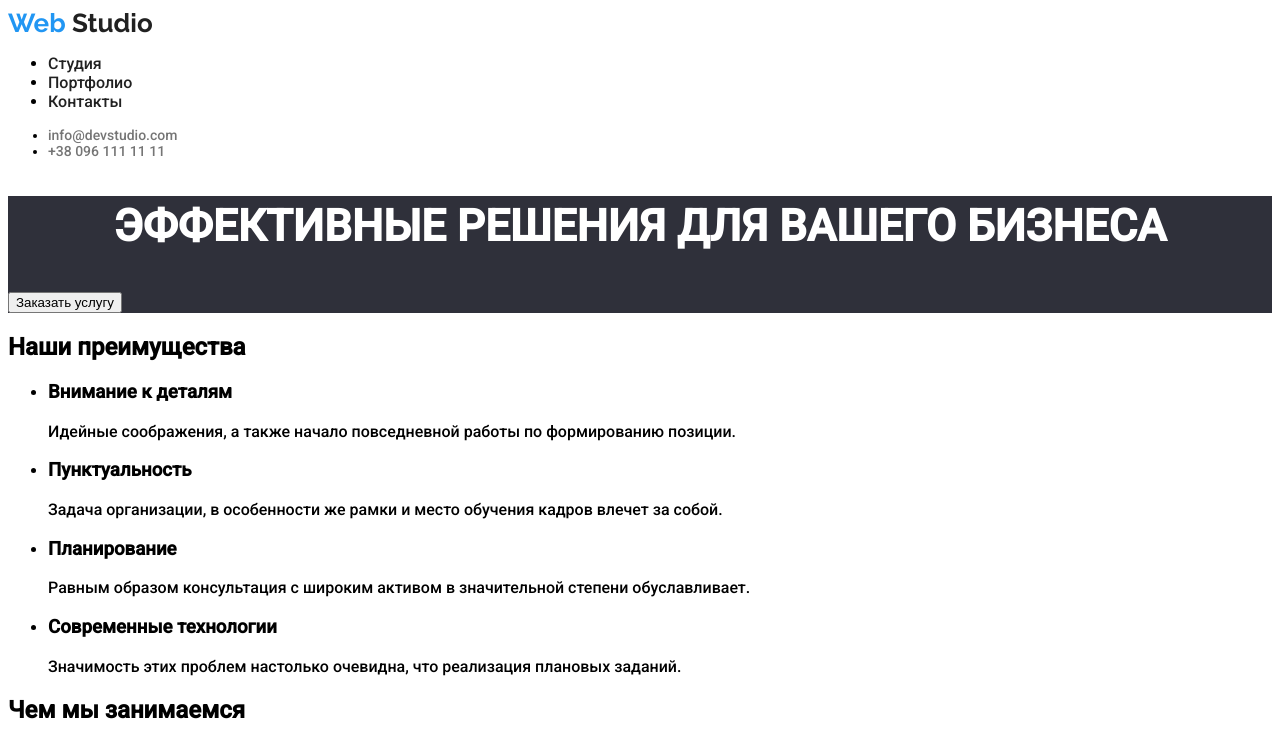
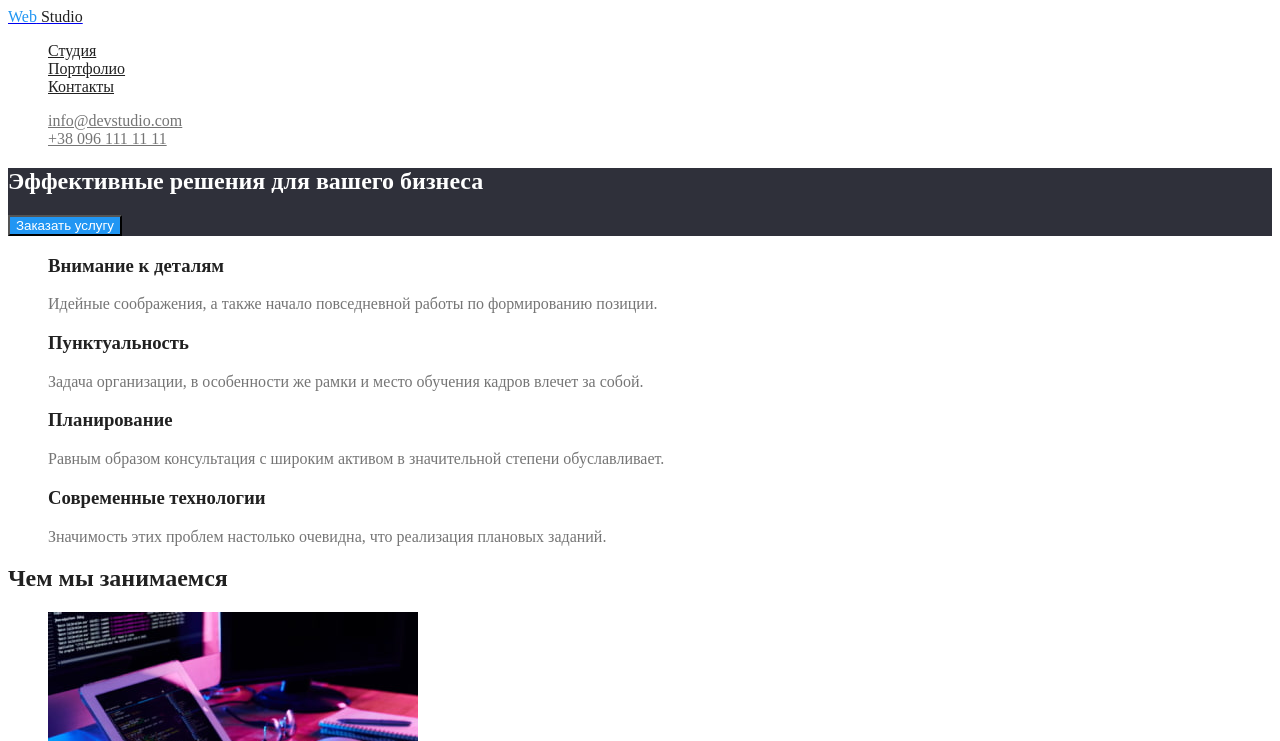
Before and after one commit to deniskodak/goit-markup-hw-02, a plain HTML site: page index.html in a window 1280 px wide. Shown: the top 741 px of the page. Drawn offline with Linux system fonts and the light colour scheme.

Commit message:
Улучшает классы и стили для страницы Студия

```diff
--- a/css/style.css
+++ b/css/style.css
@@ -1,79 +1,96 @@
-/* Стили для логотипа */
-.logo {
-  font-family: 'Raleway', sans-serif;
-  font-size: 26px;
-  text-decoration: none;
-  font-weight: bold;
+/* primary #757575; */
+/* title #212121; */
+/* accent #2196F3; */
+/* Footer contacts rgba(255, 255, 255, 0.6 */
+
+:root {
+  --primary-text-color: #757575;
+  --title-text-color: #212121;
+  --accent-text-color: #2196f3;
+  --footer-contacts-color: rgba(255, 255, 255, 0.6);
+  --primary-white-color: #ffffff;
+  --primary-bg-color: #2f303a;
+  --secondary-bg-color: #f5f4fa;
+}
+/* Отключает точки в списках */
+.list {
+  list-style: none;
+}
+/* Стили цвета для текста body  */
+body {
+  color: var(--primary-text-color);
 }
 
-.logo-part1 {
-  color: #2196f3;
+/* Стили цвета для заголовков */
+.section .title {
+  color: var(--title-text-color);
 }
 
-.logo-header .logo-part2 {
-  color: #212121;
+/* Стили для ссылок навигации */
+.site-nav .link {
+  color: var(--title-text-color);
 }
-.logo-footer .logo-part2 {
-  color: white;
-}
-/* Стили для боди*/
-body {
-  font-family: 'Roboto', sans-serif;
+.site-nav .link:hover,
+.site-nav .link:focus {
+  color: var(--accent-text-color);
 }
 
-/* Стили для подвала */
-.contacts {
-  font-style: normal;
-  font-weight: normal;
-  font-size: 14px;
+/* Стили для контактов почты и тел. */
+.contacts-header .link {
+  color: var(--primary-text-color);
 }
-.contacts-header .link {
-  line-height: 16px;
-  color: #757575;
+.contacts-footer .link {
+  color: var(--footer-contacts-color);
+}
+.contacts .link:hover,
+.contacts .link:focus {
+  color: var(--accent-text-color);
 }
 
-.contacts-footer .link {
-  line-height: 24px;
-  color: rgba(255, 255, 255, 0.6);
+/* Стили для места локации */
+.contacts .location {
+  color: var(--primary-white-color);
 }
 
-.location {
-  color: #ffffff;
-  font-style: normal;
-  font-weight: normal;
-  font-size: 14px;
-  line-height: 24px;
-}
-footer {
-  background: #2f303a;
+/* Стили для логотипа */
+.logo .logo-web {
+  color: var(--accent-text-color);
 }
 
-/* Стили для секции Команда*/
-.our-team {
-  background: #f5f4fa;
+.logo-header .logo-studio {
+  color: var(--title-text-color);
 }
-/* Стили для секции Героя*/
+.logo-footer .logo-studio {
+  color: var(--primary-white-color);
+}
+.logo:hover,
+.logo:focus {
+  color: var(--accent-text-color);
+}
+/* Стили секции Героя */
+.hero .title {
+  color: var(--primary-white-color);
+}
 .hero {
-  background: #2f303a;
-}
-.hero h1 {
-  color: #ffffff;
-  font-style: normal;
-  font-weight: 900;
-  font-size: 44px;
-  line-height: 60px;
-  text-align: center;
-  text-transform: uppercase;
-}
-/* Стили для ссылок*/
-.link:hover {
-  color: blue;
+  background-color: var(--primary-bg-color);
 }
 
-.link {
-  text-decoration: none;
+/* Стили для кнопки */
+.button.primary {
+  color: var(--primary-white-color);
+  background-color: var(--accent-text-color);
+}
+.button:hover,
+.button:focus {
+  color: var(--accent-text-color);
 }
 
-nav .link {
-  color: #212121;
+/*Стили для подвала */
+footer {
+  background-color: var(--primary-bg-color);
 }
+
+/* Стили для секции Команда */
+.our-team {
+  background-color: var(--secondary-bg-color);
+}
--- a/index.html
+++ b/index.html
@@ -15,17 +15,17 @@
     <header>
       <nav>
         <a class="logo logo-header" href="./">
-          <span class="logo-part1">Web</span>
-          <span class="logo-part2">Studio</span>
+          <span class="logo-web">Web</span>
+          <span class="logo-studio">Studio</span>
         </a>
-        <ul>
+        <ul class="site-nav list">
           <li><a class="link" href="index.html">Студия</a></li>
           <li><a class="link" href="portfolio.html">Портфолио</a></li>
           <li><a class="link" href="">Контакты</a></li>
         </ul>
       </nav>
 
-      <ul class="contacts contacts-header">
+      <ul class="contacts contacts-header list">
         <li>
           <a class="link" href="mailto:info@devstudio.com"
             >info@devstudio.com</a
@@ -40,36 +40,36 @@
     <main>
       <!-- Вступление -->
       <section class="hero">
-        <h1>Эффективные решения для вашего бизнеса</h1>
-        <button type="button">Заказать услугу</button>
+        <h1 class="title">Эффективные решения для вашего бизнеса</h1>
+        <button type="button" class="button primary">Заказать услугу</button>
       </section>
       <!-- Преимущества -->
-      <section class="our-advantage">
-        <h2>Наши преимущества</h2>
-        <ul>
+      <section class="section">
+        <h2 hidden>Наши преимущества</h2>
+        <ul class="features-list list">
           <li>
-            <h3>Внимание к деталям</h3>
+            <h3 class="title">Внимание к деталям</h3>
             <p>
               Идейные соображения, а также начало повседневной работы по
               формированию позиции.
             </p>
           </li>
           <li>
-            <h3>Пунктуальность</h3>
+            <h3 class="title">Пунктуальность</h3>
             <p>
               Задача организации, в особенности же рамки и место обучения кадров
               влечет за собой.
             </p>
           </li>
           <li>
-            <h3>Планирование</h3>
+            <h3 class="title">Планирование</h3>
             <p>
               Равным образом консультация с широким активом в значительной
               степени обуславливает.
             </p>
           </li>
           <li>
-            <h3>Современные технологии</h3>
+            <h3 class="title">Современные технологии</h3>
             <p>
               Значимость этих проблем настолько очевидна, что реализация
               плановых заданий.
@@ -78,9 +78,9 @@
         </ul>
       </section>
       <!-- О нас -->
-      <section class="about-us">
-        <h2>Чем мы занимаемся</h2>
-        <ul>
+      <section class="section">
+        <h2 class="title">Чем мы занимаемся</h2>
+        <ul class="list">
           <li>
             <a href="">
               <img
@@ -111,16 +111,16 @@
         </ul>
       </section>
       <!-- Команда -->
-      <section class="our-team">
-        <h2>Наша команда</h2>
-        <ul>
+      <section class="section our-team">
+        <h2 class="title">Наша команда</h2>
+        <ul class="list">
           <li>
             <img
               src="./images/team/igor.jpg"
               alt="портрет игоря демьяненко"
               width="270"
             />
-            <h3>Игорь Демьяненко</h3>
+            <h3 class="title">Игорь Демьяненко</h3>
             <p>Product Designer</p>
           </li>
           <li>
@@ -129,7 +129,7 @@
               alt="портрет ольги репины"
               width="270"
             />
-            <h3>Ольга Репина</h3>
+            <h3 class="title">Ольга Репина</h3>
             <p>Frontend Developer</p>
           </li>
           <li>
@@ -138,7 +138,7 @@
               alt="портрет николая тарасова"
               width="270"
             />
-            <h3>Николай Тарасов</h3>
+            <h3 class="title">Николай Тарасов</h3>
             <p>Marketing</p>
           </li>
           <li>
@@ -147,7 +147,7 @@
               alt="портрет михаила ермакова"
               width="270"
             />
-            <h3>Михаил Ермаков</h3>
+            <h3 class="title">Михаил Ермаков</h3>
             <p>UI Designer</p>
           </li>
         </ul>
@@ -157,23 +157,15 @@
     <!-- Подвал -->
     <footer>
       <a class="logo logo-footer" href="./">
-        <span class="logo-part1">Web</span>
-        <span class="logo-part2">Studio</span>
+        <span class="logo-web">Web</span>
+        <span class="logo-studio">Studio</span>
       </a>
 
-      <address>
+      <address class="contacts contacts-footer">
         <p class="location">г. Киев, пр-т Леси Украинки, 26</p>
-
-        <ul class="contacts contacts-footer">
-          <li>
-            <a class="link" href="mailto:info@devstudio.com"
-              >info@devstudio.com</a
-            >
-          </li>
-          <li>
+            <a class="link" href="mailto:info@devstudio.com">info@devstudio.com</a>
+            <br />
             <a class="link" href="tel:+380961111111">+38 096 111 11 11</a>
-          </li>
-        </ul>
       </address>
     </footer>
   </body>
```
